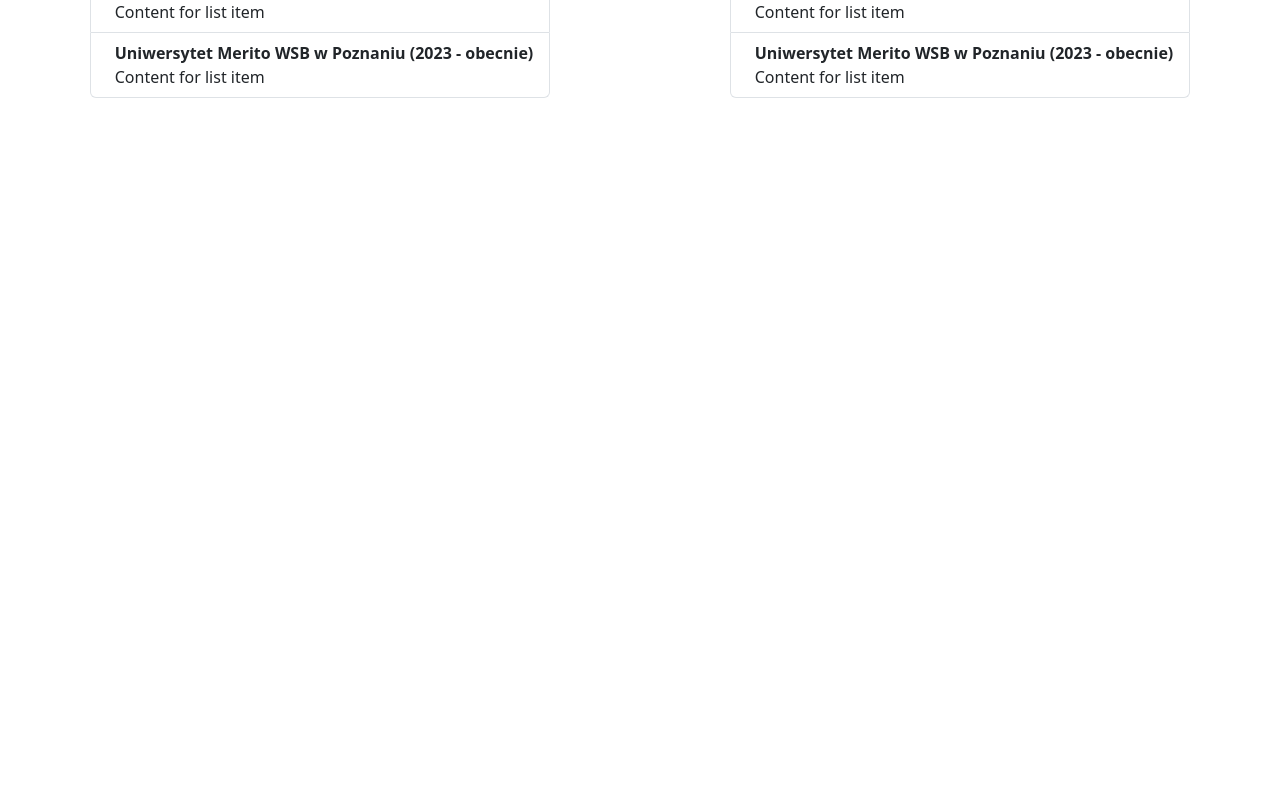
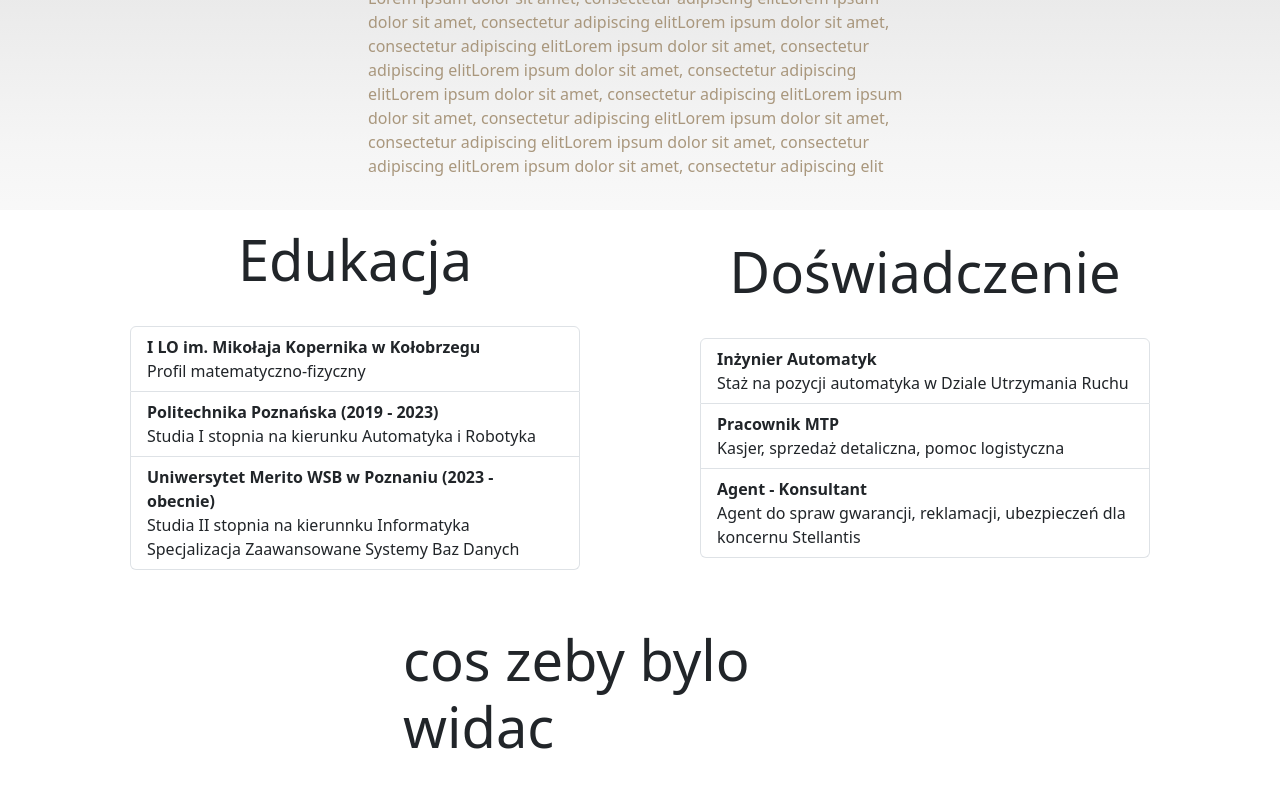
Before and after one commit to drwlodarczyk/portfolio, a plain HTML site: page index.html in a window 1280 px wide. Shown: the part 624-1432 px from the top of the page. Before the commit the page ends 800 px from the top, so only its background shows below. Drawn offline with nearby package versions, Linux system fonts and the light colour scheme.

Commit message:
about me commit, rearranged structure

```diff
--- a/index.html
+++ b/index.html
@@ -28,43 +28,67 @@
   </div>
 </section>
 
-<section id="career">
-  <div class="container-fluid">
+<section id="skills">
+  <div class="container-fluid gradient-background-2">
     <div class="row align-items-center justify-content-center">
       <div class="col-6 d-flex flex-column align-items-center justify-content-center px-5 py-3">
-        <h2 class="display-4 fw-medium align-items-start justify-content-start">
-          Education
+        <h1 class="display-2">O mnie</h1>
+        <p>Lorem ipsum dolor sit amet, consectetur adipiscing elitLorem ipsum dolor sit amet, consectetur adipiscing elitLorem ipsum dolor sit amet, consectetur adipiscing elitLorem ipsum dolor sit amet, consectetur adipiscing elitLorem ipsum dolor sit amet, consectetur adipiscing elitLorem ipsum dolor sit amet, consectetur adipiscing elitLorem ipsum dolor sit amet, consectetur adipiscing elitLorem ipsum dolor sit amet, consectetur adipiscing elitLorem ipsum dolor sit amet, consectetur adipiscing elitLorem ipsum dolor sit amet, consectetur adipiscing elit</p>
+  </div>
+</section>
+
+<section id="career">
+  <div class="container">
+    <div class="row align-items-center justify-content-center">
+      <div class="col-6 d-flex flex-column align-items-center justify-content-center px-5 py-3">
+        <h2 class="display-4 fw-medium align-items-start justify-content-start pb-4">
+          Edukacja
         </h2>
         <ul class="list-group">
           <li class="list-group-item d-flex justify-content-between align-items-start">
-            <div class="ms-2 me-auto">
-              <div class="fw-bold">Politechnika Poznańska (2019 - 2023)</div>
-              Content for list item
+            <div class="me-auto">
+              <div class="fw-bold">I LO im. Mikołaja Kopernika w Kołobrzegu</div>
+              Profil matematyczno-fizyczny
             </div>
           </li>
           <li class="list-group-item d-flex justify-content-between align-items-start">
-            <div class="ms-2 me-auto">
+            <div class="me-auto">
+              <div class="fw-bold">Politechnika Poznańska (2019 - 2023)</div>
+              Studia I stopnia na kierunku Automatyka i Robotyka
+            </div>
+          </li>
+          <li class="list-group-item d-flex justify-content-between align-items-start">
+            <div class="me-auto">
               <div class="fw-bold">Uniwersytet Merito WSB w Poznaniu (2023 - obecnie)</div>
-              Content for list item
+              Studia II stopnia na kierunnku Informatyka <br/>
+              Specjalizacja Zaawansowane Systemy Baz Danych
             </div>
           </li>
         </ul>
       </div>
       <div class="col-6 d-flex flex-column align-items-center justify-content-center px-5 py-3">
-        <h2 class="display-4 fw-medium">
-          Experience
+        <h2 class="display-4 fw-medium align-items-start justify-content-start pb-4">
+          Doświadczenie
         </h2>
         <ul class="list-group">
           <li class="list-group-item d-flex justify-content-between align-items-start">
-            <div class="ms-2 me-auto">
-              <div class="fw-bold">Politechnika Poznańska (2019 - 2023)</div>
-              Content for list item
+            <div class="me-auto">
+              <div class="fw-bold">Inżynier Automatyk</div>
+              Staż na pozycji automatyka w Dziale Utrzymania Ruchu
             </div>
           </li>
           <li class="list-group-item d-flex justify-content-between align-items-start">
-            <div class="ms-2 me-auto">
-              <div class="fw-bold">Uniwersytet Merito WSB w Poznaniu (2023 - obecnie)</div>
-              Content for list item
+            <div class="me-auto">
+              <div class="fw-bold">Pracownik MTP</div>
+              Kasjer, sprzedaż detaliczna, pomoc logistyczna
+            </div>
+          </li>
+          <li class="list-group-item d-flex justify-content-between align-items-start">
+            <div class="me-auto">
+              <div class="fw-bold">Agent - Konsultant</div>
+              Agent do spraw gwarancji, reklamacji, ubezpieczeń dla koncernu
+              Stellantis
+
             </div>
           </li>
         </ul>
@@ -73,5 +97,20 @@
   </div>
 </section>
 
+<section id="projects">
+  <div class="container">
+    <div class="row align-items-center justify-content-center">
+      <div class="col-6 d-flex flex-column align-items-center justify-content-center px-5 py-3">
+        <h2 class="display-4 fw-medium align-items-start justify-content-start py-4">
+          cos zeby bylo widac
+        </h2>
+  </div>
+</section>
+
+<section id="contact">
+  <footer>
+
+  </footer>
+</section>
 </body>
 </html>
--- a/style.css
+++ b/style.css
@@ -16,12 +16,26 @@
     }
 }
 
+.gradient-background-2 {
+    background: linear-gradient(180deg, #D3D3D3, #E6E6E6, #F5F5F5, #FFFFFF);
+    background-size: 180% 180%;
+    animation: gradient-animation 18s ease infinite;
+}
+
 h1 {
     color: #d9c8a9;
 }
 
 p {
     color: #d9c8a9;
+}
+
+.col-6 > p {
+    color: #A9977D;
+}
+
+.display-2 {
+    color: #A9977D;
 }
 
 .extra-padding {
@@ -32,3 +46,7 @@ p {
     height: 200px;
     width: 200px;
 }
+
+ul {
+    width: 450px;
+}
```
